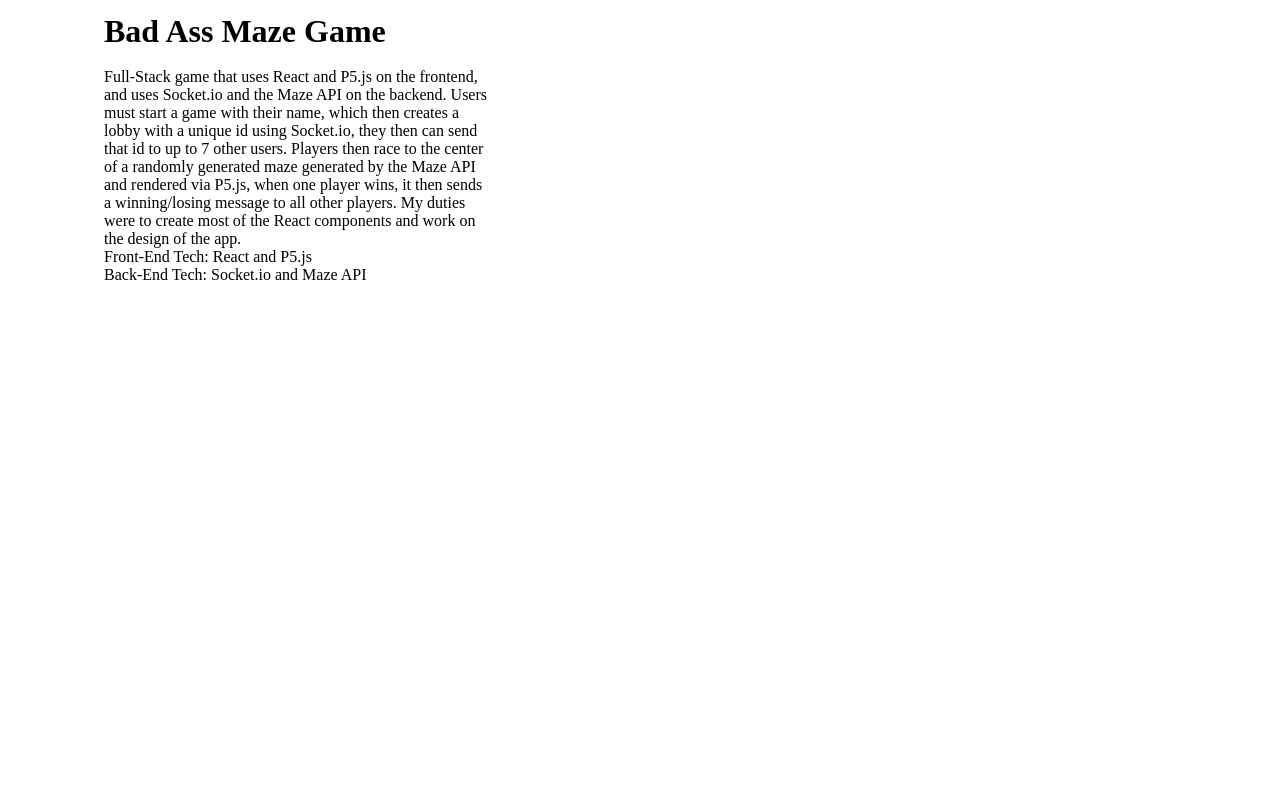
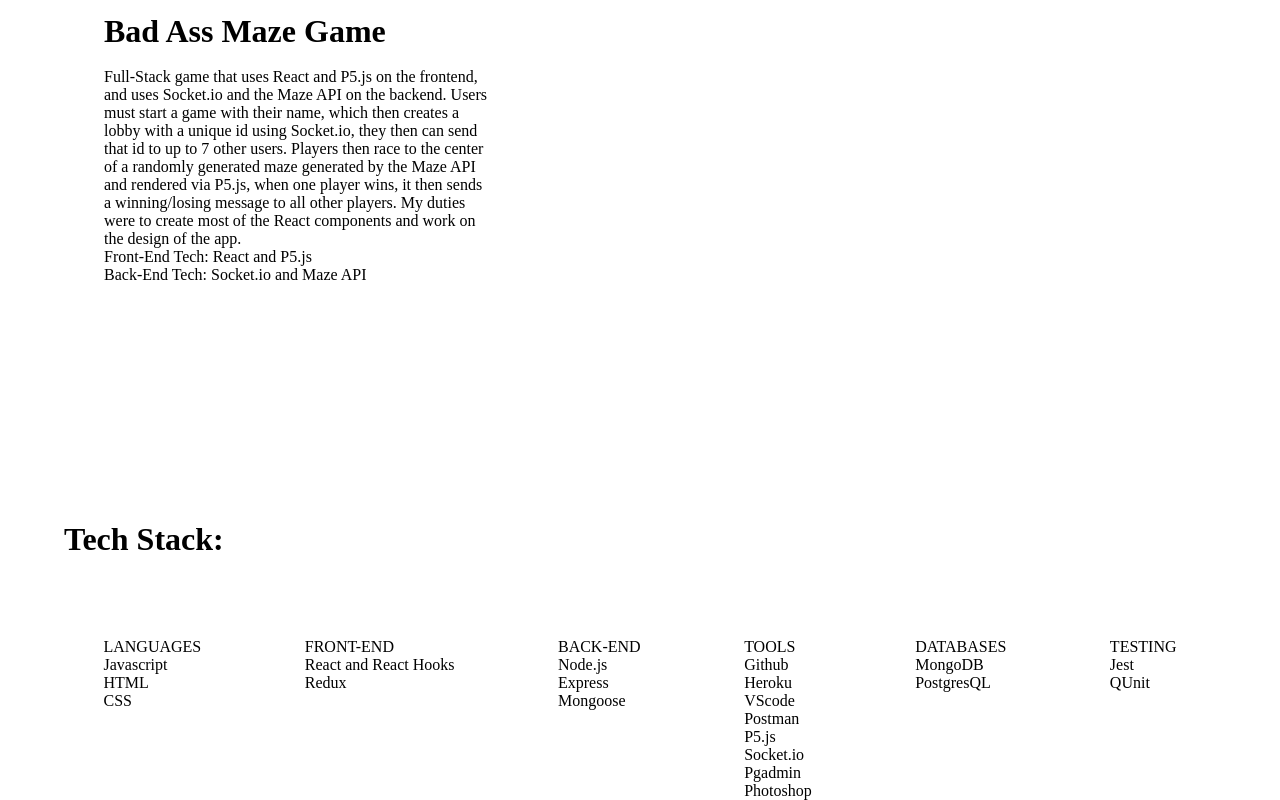
Before and after one commit to kgali21/kam-portfolio, a React app: page / in a window 1280 px wide. Shown: the part 747-1547 px from the top of the page. Before the commit the page ends 1076 px from the top, so only its background shows below. Built offline with nearby package versions, Linux system fonts and the light colour scheme.

Commit message:
three sections vertically aligned

```diff
--- a/src/components/App.js
+++ b/src/components/App.js
@@ -2,6 +2,7 @@
 import Header from './Header';
 import ProjectDeck from './projects/ProjectDeck';
 import AboutMe from './aboutMe/AboutMe';
+import TechStack from './techStack/TechStackCard';
 
 import projectData from '../data/projectsData';
 
@@ -13,6 +14,7 @@
       <Header />
       <AboutMe/>
       <ProjectDeck project={projectData}/>
+      <TechStack />
     </>
   );
 }
--- a/src/components/aboutMe/AboutMe.css
+++ b/src/components/aboutMe/AboutMe.css
@@ -1,6 +1,7 @@
 .AboutMe{
     margin-top: 5em;
     margin-left: 4em;
+    margin: 5em 0 0 4em;
 }
 
 .AboutMeContents {
--- a/src/components/projects/ProjectDeck.css
+++ b/src/components/projects/ProjectDeck.css
@@ -9,6 +9,5 @@
 }
 
 .Projects {
-    margin-top: 6em;
-    margin-left: 2em;
+    margin: 6em 0 0 2em;
 }
--- /dev/null
+++ b/src/components/techStack/TechStack.css
@@ -0,0 +1,9 @@
+.Title {
+    margin: 6em 0 0 2em;
+}
+
+.TechStack {
+    display: flex;
+    justify-content: space-evenly;
+    margin: 5em 0 0 0;
+}
--- a/src/components/techStack/TechStackCard.js
+++ b/src/components/techStack/TechStackCard.js
@@ -1,9 +1,11 @@
 import React from 'react';
 
+import styles from './TechStack.css';
 
 const TechStackCard = () => (
     <>
-        <div>
+    <h1 className={styles.Title}>Tech Stack: </h1>
+        <div className={styles.TechStack}>
             <div>
                 <p>LANGUAGES</p>
                 <p>Javascript</p>
```
